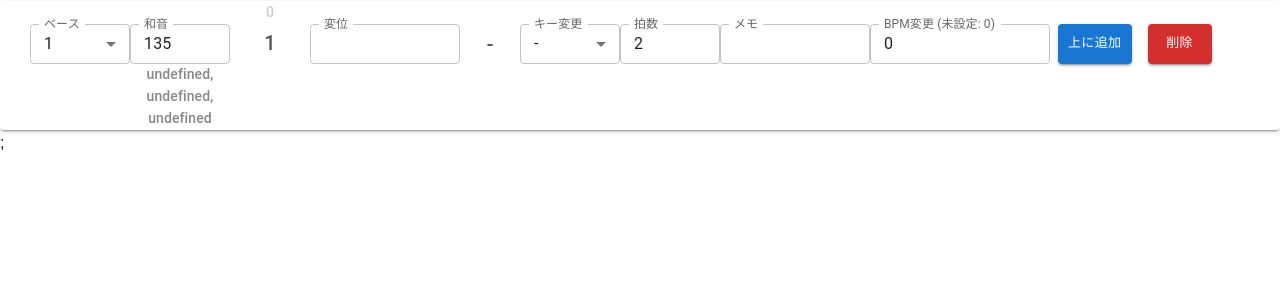
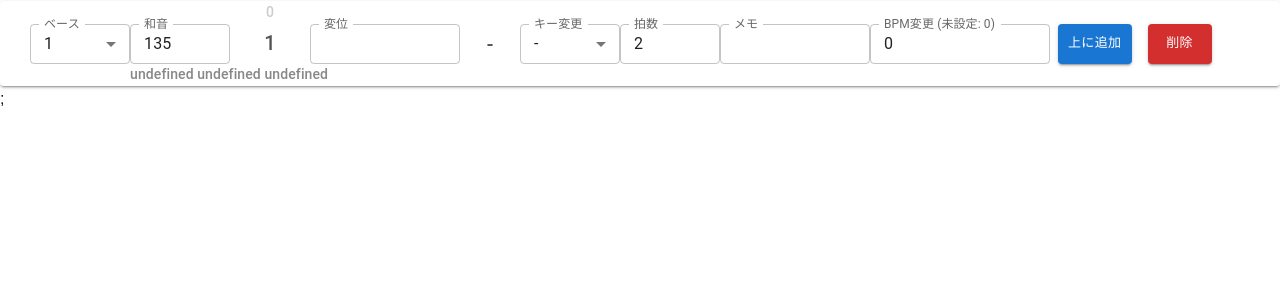
Before and after one commit to Hyayum/chord_editor, a Next.js app: page /ChordEditor in a window 1280 px wide. Shown: the top 300 px of the page. Built offline with nearby package versions, Linux system fonts and the light colour scheme.

Commit message:
音名の表示を調整

```diff
--- a/src/lib/utils.ts
+++ b/src/lib/utils.ts
@@ -68,7 +68,7 @@ export const calcRealname = (key: number, bass: number, shape: string, accd: num
       location < 0 ? Array(-Math.floor(location / 7)).fill("b").join("") : "";
     return `${name}${sf}`;
   });
-  return notes.join(", ");
+  return notes.join(" ");
 };
 
 export const calcChordProg = (prev: Chord | ChordForUtils, current: Chord | ChordForUtils) => {
--- a/src/pages/ChordEditor.tsx
+++ b/src/pages/ChordEditor.tsx
@@ -233,7 +233,7 @@ export default function ChordEditor(props: Props) {
 
       <Box sx={{ display: "flex" }}>
         <Box sx={{ width: 130 }}></Box>
-        <Box sx={{ width: 100 }}>
+        <Box sx={{ minWidth: 100 }}>
           <Typography variant="subtitle2" sx={{ textAlign: "center", color: "#888" }}>
             {calcRealname(key, chord.bass, chord.shape, chord.accd)}
           </Typography>
```
